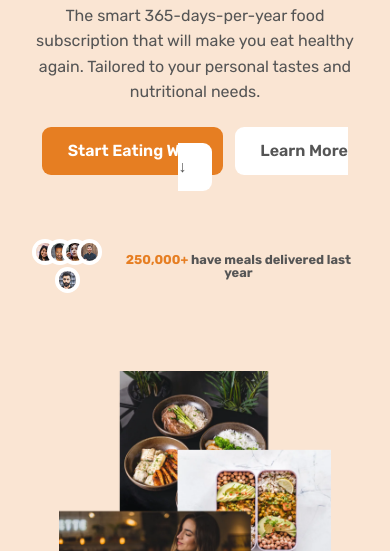
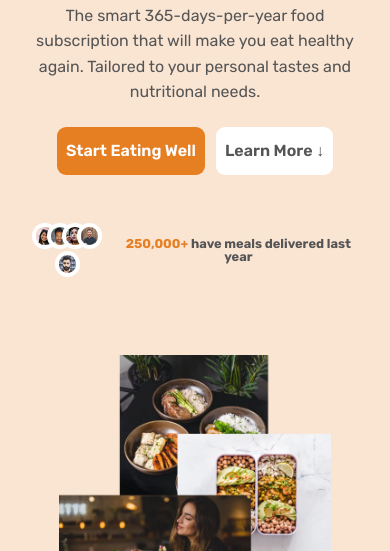
Before and after one commit to owaizshah/Omnifood, a plain HTML site: page index.html in a window 390 px wide. Shown: the part 293-844 px from the top of the page. Drawn offline with nearby package versions, Linux system fonts and the light colour scheme.

Commit message:
styles change

```diff
--- a/css/queries.css
+++ b/css/queries.css
@@ -221,6 +221,11 @@
   .cta-text-box {
     padding: 3.2rem.4;
   }
+
+  .btn:link,
+  .btn:visited {
+    padding: 1.8rem 1.1rem;
+  }
 }
 
 /*       FONT SIZE SYSTEM (px)
```
